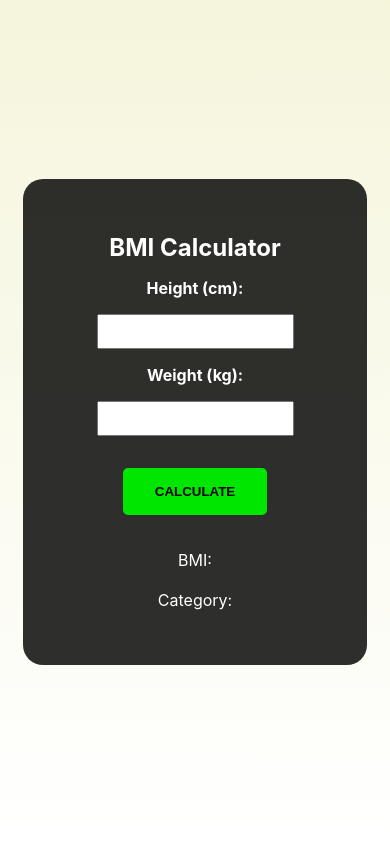
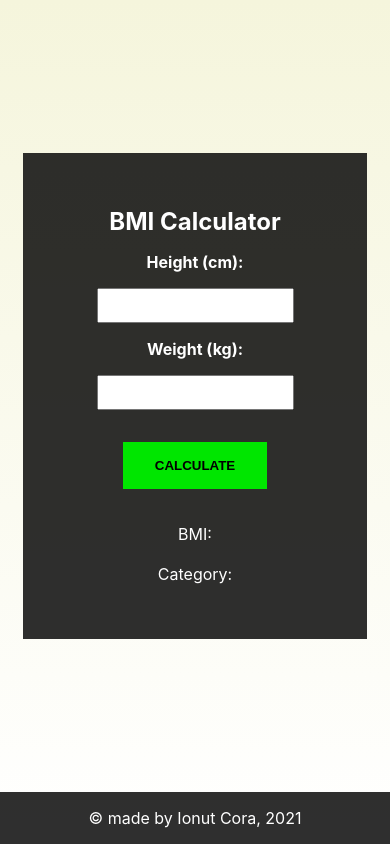
Before and after one commit to Ionut-Cora/bmi-calculator, a React (Create React App) app: page / in a window 390 px wide. Built offline with nearby package versions, Linux system fonts and the light colour scheme.

Commit message:
style commit

```diff
--- a/src/App.css
+++ b/src/App.css
@@ -2,6 +2,7 @@
   text-align: center;
   height: 100vh;
   display: flex;
+  flex-direction: column;
 }
 
 .App-logo {
@@ -109,6 +110,11 @@ form {
   margin-bottom: 1rem;
 }
 
+footer {
+  background-color: #000000d0;
+  color: #fff;
+}
+
 @media only screen and (max-width: 1000px) {
   .calculator {
     width: 40%;
@@ -116,11 +122,17 @@ form {
 }
 
 @media only screen and (max-width: 700px) {
+
+  .calculator {
+    width: 80%;
+  }
+
   .calculator h1 {
     font-size: 1.5rem;
   }
 
-  .calculator {
-    width: 80%;
+  .calculator,
+  #submit-button {
+    border-radius: 0;
   }
 }
--- a/src/App.js
+++ b/src/App.js
@@ -90,6 +90,9 @@ class App extends React.Component {
             <p>Category: <span>{this.state.type}</span></p>
           </div>
         </div>
+        <footer>
+          <p>&copy; made by Ionut Cora, 2021</p>
+        </footer>
       </div>
     );
   }
```
